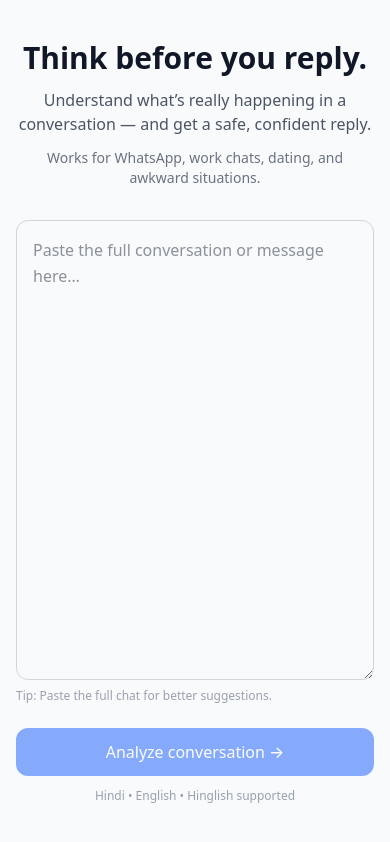
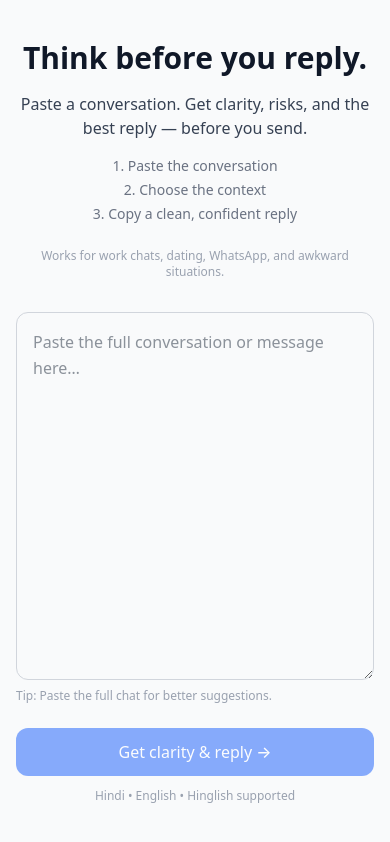
Before and after one commit to p15deepeshn/chatadvisor-frontend, a Next.js app: page / in a window 390 px wide. Built offline with nearby package versions, Linux system fonts and the light colour scheme.

Commit message:
Improve results UX: loading steps, error recovery, mobile readability 3

```diff
--- /dev/null
+++ b/app/error.tsx
@@ -0,0 +1,35 @@
+"use client";
+
+export default function Error({
+  error,
+  reset,
+}: {
+  error: Error;
+  reset: () => void;
+}) {
+  return (
+    <div className="min-h-screen flex items-center justify-center bg-gray-50 px-6">
+      <div className="bg-white rounded-xl p-6 max-w-sm w-full text-center space-y-4 shadow-sm">
+        <h2 className="text-lg font-semibold text-gray-900">
+          Something didn’t go through
+        </h2>
+
+        <p className="text-sm text-gray-600">
+          This can happen if the network is slow or the request timed out.
+          Your message is safe.
+        </p>
+
+        <button
+          onClick={() => reset()}
+          className="w-full bg-blue-600 text-white py-3 rounded-lg font-semibold"
+        >
+          🔁 Try again
+        </button>
+
+        <p className="text-xs text-gray-400">
+          If this keeps happening, refresh once and retry
+        </p>
+      </div>
+    </div>
+  );
+}
--- a/app/page.tsx
+++ b/app/page.tsx
@@ -18,18 +18,26 @@ export default function HomePage() {
       <div className="w-full max-w-xl flex flex-col">
 
         {/* HERO COPY */}
-        <div className="mb-8 text-center space-y-3">
+        <div className="mb-8 text-center space-y-4">
           <h1 className="text-3xl font-semibold text-gray-900">
             Think before you reply.
           </h1>
 
-          <p className="text-base md:text-lg text-gray-600">
-            Understand what’s really happening in a conversation —
-            and get a safe, confident reply.
+          {/* ONE-LINE DEFINITION */}
+          <p className="text-base md:text-lg text-gray-700">
+            Paste a conversation. Get clarity, risks, and the best reply —
+            before you send.
           </p>
 
-          <p className="text-sm text-gray-500">
-            Works for WhatsApp, work chats, dating, and awkward situations.
+          {/* MICRO STEPS */}
+          <div className="text-sm text-gray-500 space-y-1">
+            <p>1. Paste the conversation</p>
+            <p>2. Choose the context</p>
+            <p>3. Copy a clean, confident reply</p>
+          </div>
+
+          <p className="text-xs text-gray-400 pt-2">
+            Works for work chats, dating, WhatsApp, and awkward situations.
           </p>
         </div>
 
@@ -58,7 +66,7 @@ export default function HomePage() {
                      disabled:opacity-50 disabled:cursor-not-allowed
                      hover:bg-blue-700"
         >
-          Analyze conversation →
+          Get clarity & reply →
         </button>
 
         <p className="mt-3 text-xs text-gray-400 text-center">
--- a/app/results/page.tsx
+++ b/app/results/page.tsx
@@ -1,6 +1,6 @@
 "use client";
 
-import { useEffect, useState } from "react";
+import { useEffect, useRef, useState } from "react";
 import { analyzeConversation } from "@/services/analyze";
 import { AnalysisResult } from "@/types/analysis";
 
@@ -25,6 +25,8 @@ export default function ResultsPage() {
     hint?: string;
   }>(null);
 
+  const stepTimerRef = useRef<NodeJS.Timeout | null>(null);
+
   async function runAnalysis(rewriteStyle?: string) {
     try {
       setLoading(true);
@@ -43,7 +45,7 @@ export default function ResultsPage() {
         return;
       }
 
-      const stepTimer = setInterval(() => {
+      stepTimerRef.current = setInterval(() => {
         setStepIndex((prev) =>
           prev < loadingSteps.length - 1 ? prev + 1 : prev
         );
@@ -56,7 +58,6 @@ export default function ResultsPage() {
         rewriteStyle
       );
 
-      clearInterval(stepTimer);
       setData(result);
     } catch {
       setError({
@@ -64,12 +65,19 @@ export default function ResultsPage() {
         hint: "Try again or paste fewer messages.",
       });
     } finally {
+      if (stepTimerRef.current) {
+        clearInterval(stepTimerRef.current);
+        stepTimerRef.current = null;
+      }
       setLoading(false);
     }
   }
 
   useEffect(() => {
     runAnalysis();
+    return () => {
+      if (stepTimerRef.current) clearInterval(stepTimerRef.current);
+    };
   }, []);
 
   /* =====================
@@ -81,6 +89,7 @@ export default function ResultsPage() {
       <main className="min-h-screen flex items-center justify-center bg-gray-50 p-6">
         <div className="bg-white rounded-xl shadow-sm p-6 space-y-4 max-w-sm w-full">
           <h2 className="text-lg font-semibold">{error.message}</h2>
+
           {error.hint && (
             <p className="text-sm text-gray-600">{error.hint}</p>
           )}
@@ -92,6 +101,7 @@ export default function ResultsPage() {
             >
               Try again
             </button>
+
             <button
               onClick={() => window.location.reload()}
               className="flex-1 border py-2 rounded-lg text-sm"
@@ -114,7 +124,10 @@ export default function ResultsPage() {
 
   if (loading) {
     return (
-      <main className="min-h-screen flex items-center justify-center bg-gray-50 p-6">
+      <main
+        className="min-h-screen flex items-center justify-center bg-gray-50 p-6"
+        aria-live="polite"
+      >
         <div className="bg-white rounded-xl shadow-sm p-6 space-y-4 max-w-sm w-full">
           <h2 className="text-lg font-semibold">
             Analyzing your conversation…
@@ -194,7 +207,10 @@ export default function ResultsPage() {
           ✅ Copy this reply & send
         </button>
 
-        <RewriteButtons onRewrite={runAnalysis} />
+        <RewriteButtons
+          onRewrite={runAnalysis}
+          disabled={loading}
+        />
       </section>
 
       {/* ALTERNATIVE */}
@@ -226,15 +242,18 @@ function truncate(text: string, lines = 4) {
 
 function RewriteButtons({
   onRewrite,
+  disabled,
 }: {
   onRewrite: (style: string) => Promise<void> | void;
+  disabled?: boolean;
 }) {
   const styles = ["Softer", "More confident", "Shorter"];
   const [active, setActive] = useState<string | null>(null);
   const [loading, setLoading] = useState(false);
 
   async function handleRewrite(style: string) {
-    if (loading) return;
+    if (loading || disabled) return;
+
     setActive(style);
     setLoading(true);
     try {
@@ -250,10 +269,15 @@ function RewriteButtons({
         <button
           key={style}
           onClick={() => handleRewrite(style)}
-          className={`text-sm px-3 py-1 rounded-full border ${
+          disabled={loading || disabled}
+          className={`text-sm px-3 py-1 rounded-full border transition ${
             active === style
               ? "border-blue-500 bg-blue-100 text-blue-700"
               : "border-gray-300"
+          } ${
+            loading || disabled
+              ? "opacity-50 cursor-not-allowed"
+              : ""
           }`}
         >
           {style}
```
